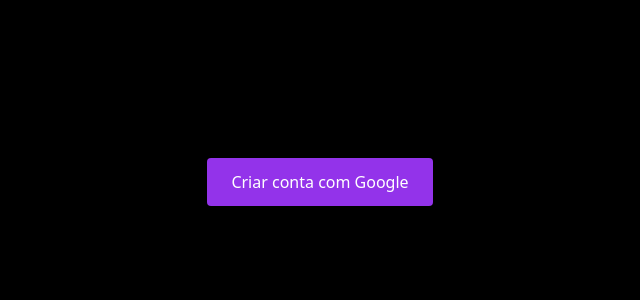
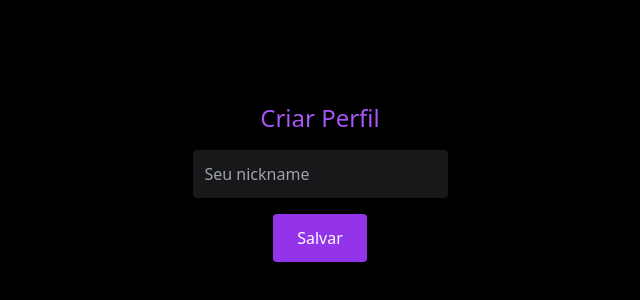
Before and after one commit to mathyx3/geek-collection, a Next.js app: page /profile in a window 1280 px wide. Shown: the part 218-518 px from the top of the page, without its empty margins (320-960 px from the left). Built offline with nearby package versions, Linux system fonts and the light colour scheme; no server answers.

Commit message:
Update page.tsx

```diff
--- a/app/profile/page.tsx
+++ b/app/profile/page.tsx
@@ -1,24 +1,41 @@
 "use client";
 
+import { useState } from "react";
 import { supabase } from "@/lib/supabase/client";
+import { useRouter } from "next/navigation";
 
-export default function SignUpPage() {
-  const signup = async () => {
-    await supabase.auth.signInWithOAuth({
-      provider: "google",
-      options: {
-        redirectTo: `${location.origin}/auth/callback?type=signup`,
-      },
+export default function ProfilePage() {
+  const [username, setUsername] = useState("");
+  const router = useRouter();
+
+  const saveProfile = async () => {
+    const { data } = await supabase.auth.getUser();
+    if (!data.user) return;
+
+    await supabase.from("profiles").upsert({
+      id: data.user.id,
+      username,
     });
+
+    router.push("/dashboard");
   };
 
   return (
-    <main className="min-h-screen flex items-center justify-center bg-black text-white">
+    <main className="min-h-screen flex flex-col items-center justify-center bg-black text-white">
+      <h1 className="text-2xl text-purple-500 mb-4">Criar Perfil</h1>
+
+      <input
+        value={username}
+        onChange={(e) => setUsername(e.target.value)}
+        placeholder="Seu nickname"
+        className="p-3 rounded bg-zinc-900 mb-4"
+      />
+
       <button
-        onClick={signup}
-        className="px-6 py-3 bg-purple-600 rounded hover:bg-purple-700"
+        onClick={saveProfile}
+        className="px-6 py-3 bg-purple-600 rounded"
       >
-        Criar conta com Google
+        Salvar
       </button>
     </main>
   );
```
